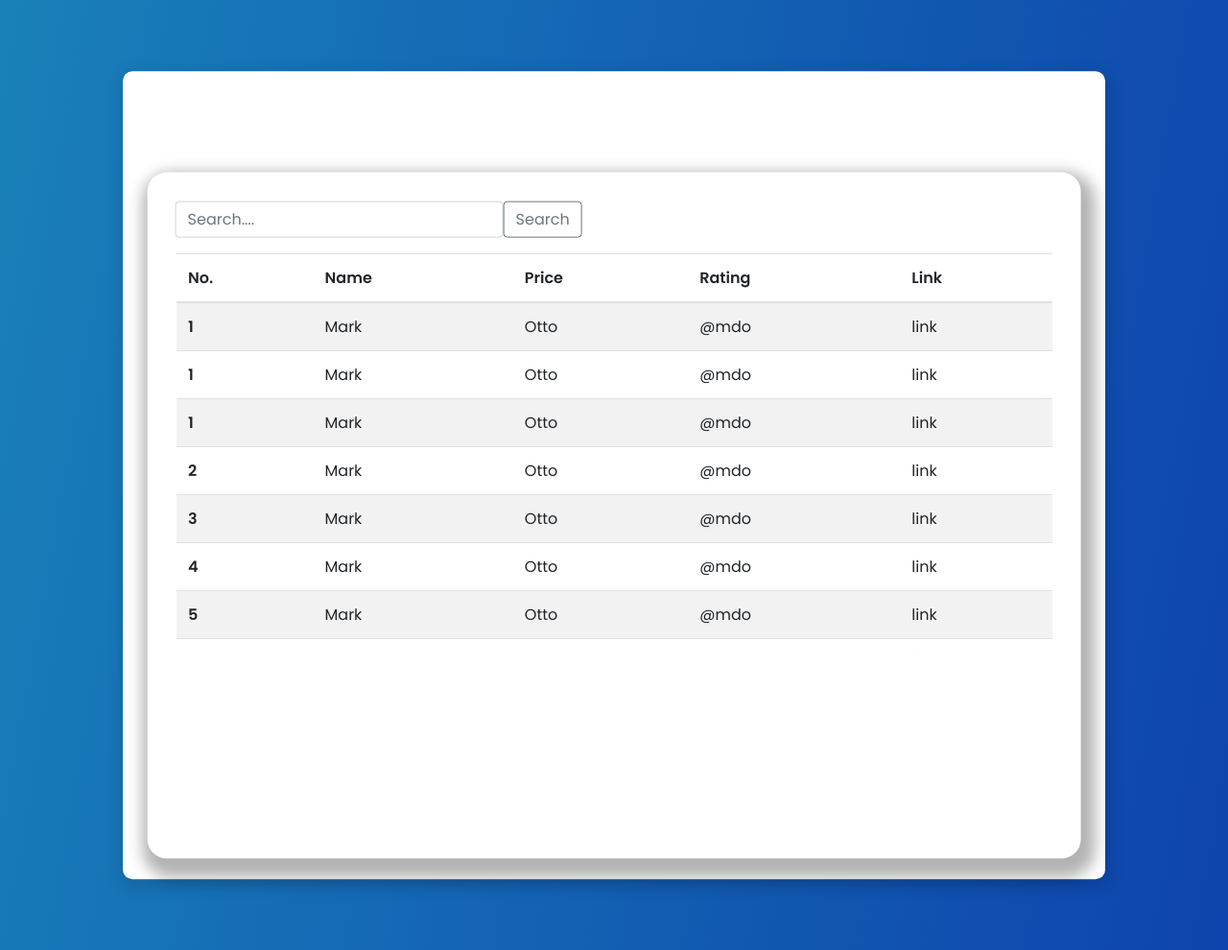
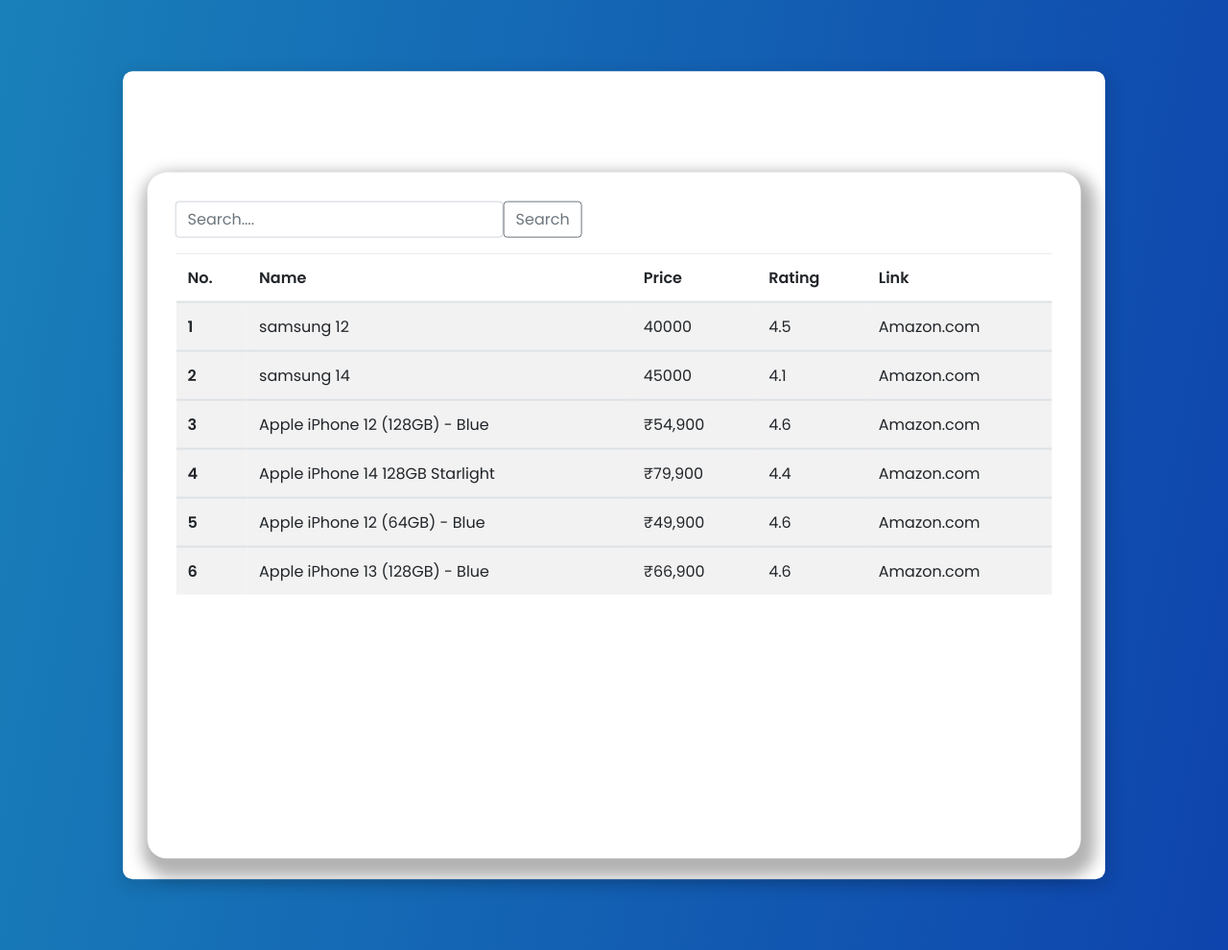
Before and after one commit to spattanaik74/django-crawler-extraction, a Django app: page / in a window 1280 px wide. Shown: the whole page at 96% size. Run offline with Django 4.2, Linux system fonts and the light colour scheme.

Commit message:
updated_2

```diff
--- a/crawler/templates/main_search.html
+++ b/crawler/templates/main_search.html
@@ -45,99 +45,102 @@
                     <th scope="col">Link</th>
                 </tr>
                 </thead>
+                {% for k, v in data.items %}
                 <tbody>
                 <tr>
-                    <th scope="row">1</th>
-                    <td>Mark</td>
-                    <td>Otto</td>
-                    <td>@mdo</td>
-                    <td>link</td>
+                    <th scope="row">{{ k }}</th>
+                    <td>{{ v.name }}</td>
+                    <td>{{ v.price }}</td>
+                    <td>{{ v.rating }}</td>
+                    <td>{{ v.link }}</td>
                 </tr>
-                <tr>
-                    <th scope="row">1</th>
-                    <td>Mark</td>
-                    <td>Otto</td>
-                    <td>@mdo</td>
-                    <td>link</td>
-                </tr>
-                <tr>
-                    <th scope="row">1</th>
-                    <td>Mark</td>
-                    <td>Otto</td>
-                    <td>@mdo</td>
-                    <td>link</td>
-                </tr>
-                <tr>
-                    <th scope="row">2</th>
-                    <td>Mark</td>
-                    <td>Otto</td>
-                    <td>@mdo</td>
-                    <td>link</td>
-                </tr>
-                <tr>
-                    <th scope="row">3</th>
-                    <td>Mark</td>
-                    <td>Otto</td>
-                    <td>@mdo</td>
-                    <td>link</td>
-                </tr>
-                <tr>
-                    <th scope="row">4</th>
-                    <td>Mark</td>
-                    <td>Otto</td>
-                    <td>@mdo</td>
-                    <td>link</td>
-                </tr>
-                <tr>
-                    <th scope="row">5</th>
-                    <td>Mark</td>
-                    <td>Otto</td>
-                    <td>@mdo</td>
-                    <td>link</td>
-                </tr>
-                <tr>
-                    <th scope="row">6</th>
-                    <td>Mark</td>
-                    <td>Otto</td>
-                    <td>@mdo</td>
-                    <td>link</td>
-                </tr>
-                <tr>
-                    <th scope="row">7</th>
-                    <td>Mark</td>
-                    <td>Otto</td>
-                    <td>@mdo</td>
-                    <td>link</td>
-                </tr>
-                <tr>
-                    <th scope="row">8</th>
-                    <td>Mark</td>
-                    <td>Otto</td>
-                    <td>@mdo</td>
-                    <td>link</td>
-                </tr>
-                <tr>
-                    <th scope="row">9</th>
-                    <td>Mark</td>
-                    <td>Otto</td>
-                    <td>@mdo</td>
-                    <td>link</td>
-                </tr>
-                <tr>
-                    <th scope="row">10</th>
-                    <td>Mark</td>
-                    <td>Otto</td>
-                    <td>@mdo</td>
-                    <td>link</td>
-                </tr>
-                <tr>
-                    <th scope="row">11</th>
-                    <td>Mark</td>
-                    <td>Otto</td>
-                    <td>@mdo</td>
-                    <td>link</td>
-                </tr>
+
+<!--                <tr>-->
+<!--                    <th scope="row">1</th>-->
+<!--                    <td>Mark</td>-->
+<!--                    <td>Otto</td>-->
+<!--                    <td>@mdo</td>-->
+<!--                    <td>link</td>-->
+<!--                </tr>-->
+<!--                <tr>-->
+<!--                    <th scope="row">1</th>-->
+<!--                    <td>Mark</td>-->
+<!--                    <td>Otto</td>-->
+<!--                    <td>@mdo</td>-->
+<!--                    <td>link</td>-->
+<!--                </tr>-->
+<!--                <tr>-->
+<!--                    <th scope="row">2</th>-->
+<!--                    <td>Mark</td>-->
+<!--                    <td>Otto</td>-->
+<!--                    <td>@mdo</td>-->
+<!--                    <td>link</td>-->
+<!--                </tr>-->
+<!--                <tr>-->
+<!--                    <th scope="row">3</th>-->
+<!--                    <td>Mark</td>-->
+<!--                    <td>Otto</td>-->
+<!--                    <td>@mdo</td>-->
+<!--                    <td>link</td>-->
+<!--                </tr>-->
+<!--                <tr>-->
+<!--                    <th scope="row">4</th>-->
+<!--                    <td>Mark</td>-->
+<!--                    <td>Otto</td>-->
+<!--                    <td>@mdo</td>-->
+<!--                    <td>link</td>-->
+<!--                </tr>-->
+<!--                <tr>-->
+<!--                    <th scope="row">5</th>-->
+<!--                    <td>Mark</td>-->
+<!--                    <td>Otto</td>-->
+<!--                    <td>@mdo</td>-->
+<!--                    <td>link</td>-->
+<!--                </tr>-->
+<!--                <tr>-->
+<!--                    <th scope="row">6</th>-->
+<!--                    <td>Mark</td>-->
+<!--                    <td>Otto</td>-->
+<!--                    <td>@mdo</td>-->
+<!--                    <td>link</td>-->
+<!--                </tr>-->
+<!--                <tr>-->
+<!--                    <th scope="row">7</th>-->
+<!--                    <td>Mark</td>-->
+<!--                    <td>Otto</td>-->
+<!--                    <td>@mdo</td>-->
+<!--                    <td>link</td>-->
+<!--                </tr>-->
+<!--                <tr>-->
+<!--                    <th scope="row">8</th>-->
+<!--                    <td>Mark</td>-->
+<!--                    <td>Otto</td>-->
+<!--                    <td>@mdo</td>-->
+<!--                    <td>link</td>-->
+<!--                </tr>-->
+<!--                <tr>-->
+<!--                    <th scope="row">9</th>-->
+<!--                    <td>Mark</td>-->
+<!--                    <td>Otto</td>-->
+<!--                    <td>@mdo</td>-->
+<!--                    <td>link</td>-->
+<!--                </tr>-->
+<!--                <tr>-->
+<!--                    <th scope="row">10</th>-->
+<!--                    <td>Mark</td>-->
+<!--                    <td>Otto</td>-->
+<!--                    <td>@mdo</td>-->
+<!--                    <td>link</td>-->
+<!--                </tr>-->
+<!--                <tr>-->
+<!--                    <th scope="row">11</th>-->
+<!--                    <td>Mark</td>-->
+<!--                    <td>Otto</td>-->
+<!--                    <td>@mdo</td>-->
+<!--                    <td>link</td>-->
+<!--                </tr>-->
                 </tbody>
+                {% endfor %}
             </table>
         </div>
     </div>
--- a/crawler/views.py
+++ b/crawler/views.py
@@ -3,8 +3,16 @@
 import json
 
 
+dict_data = {1: {'name': "samsung 12", 'price': '40000', 'rating': '4.5', 'link': 'Amazon.com'},
+             2: {'name': "samsung 14", 'price': '45000', 'rating': '4.1', 'link': 'Flipkart.com', 'link': 'Amazon.com'},
+             3: {'name': 'Apple iPhone 12 (128GB) - Blue', 'price': '₹54,900', 'rating': '4.6', 'link': 'Amazon.com'},
+             4: {'name': 'Apple iPhone 14 128GB Starlight', 'price': '₹79,900', 'rating': '4.4', 'link': 'Amazon.com'},
+             5: {'name': 'Apple iPhone 12 (64GB) - Blue', 'price': '₹49,900', 'rating': '4.6', 'link': 'Amazon.com'},
+             6: {'name': 'Apple iPhone 13 (128GB) - Blue', 'price': '₹66,900', 'rating': '4.6', 'link': 'Amazon.com'}}
+
+
 def main_page(request):
-    return render(request, 'main_search.html')
+    return render(request, 'main_search.html', {'data': dict_data})
 
 
 def search(request):
```
